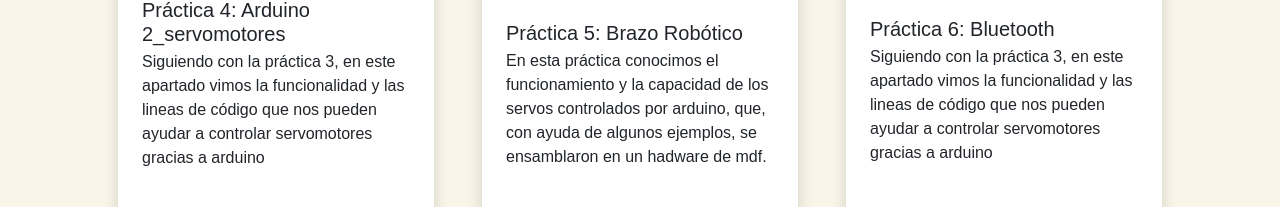
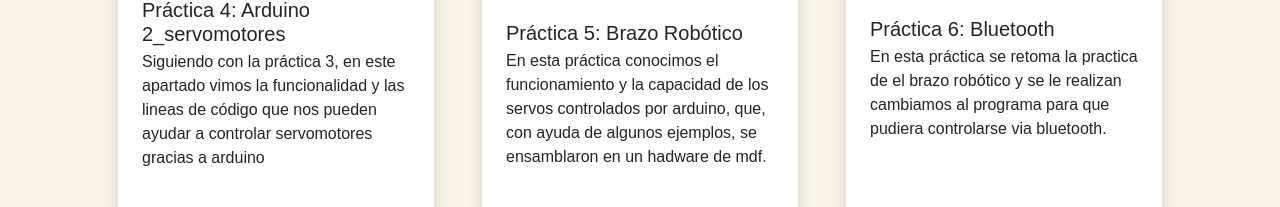
Before and after one commit to Doc-Sheperd/Derek_Rodriguez-Portafolio, a plain HTML site: page index.html in a window 1280 px wide. Shown: the part 1479-1686 px from the top of the page. Drawn offline with nearby package versions, Linux system fonts and the light colour scheme.

Commit message:
Update index.html

```diff
--- a/index.html
+++ b/index.html
@@ -231,7 +231,7 @@ border:0px solid;
                                     <a href="#!"><div class="badge bg-primary bg-gradient rounded-pill mb-2">Robótica</div></a>
                                     <a href="#!"><div class="badge bg-primary bg-gradient rounded-pill mb-2">Matlab</div></a>
                                     <h5 class="card-title mt-3 mb-1">Práctica 6: Bluetooth</h5>
-                                    <p class="card-text mb-0">Siguiendo con la práctica 3, en este apartado vimos la funcionalidad y las lineas de código que nos pueden ayudar a controlar servomotores gracias a arduino</p>
+                                    <p class="card-text mb-0">En esta práctica se retoma la practica de el brazo robótico y se le realizan cambiamos al programa para que pudiera controlarse via bluetooth.</p>
                                 </div>
                                 <div class="d-grid py-4 px-4"><a class="btn btn-primary" href="practica4">Leer más</a></div>
                                 <div class="card-footer p-4 pt-0 bg-transparent border-top-0">
```
